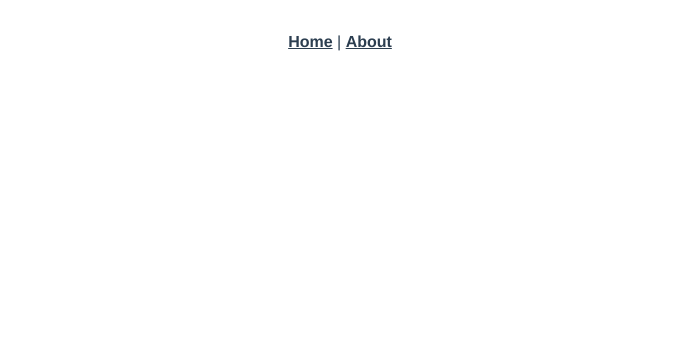
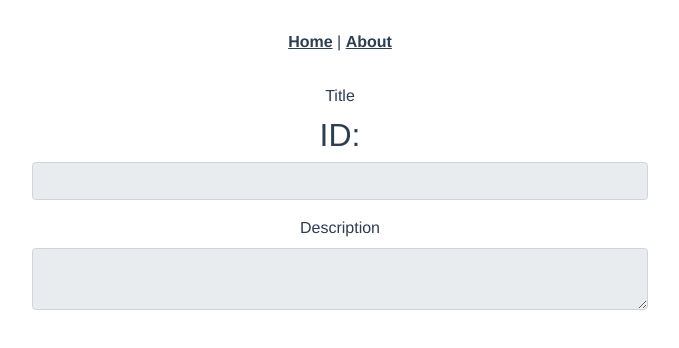
Before and after one commit to shashinvision/fullstacktodo, a Vue app in the folder todolistvue/: page /detail/1 in a window 1280 px wide. Shown: the top 348 px of the page, without its empty margins (300-979 px from the left). Built offline with nearby package versions, Linux system fonts and the light colour scheme; no server answers.

Commit message:
[ADD] detail

```diff
--- a/todolistvue/src/components/FormComponent.vue
+++ b/todolistvue/src/components/FormComponent.vue
@@ -3,6 +3,7 @@
     <form class="row g-3">
       <div class="col-md-12">
         <label for="validationDefault01" class="form-label">Title</label>
+
         <div v-if="notification" class="alert alert-success" role="alert">
           <i>Data Ingresada, los datos son los siguientes</i>
           <p>Volviendo al home en 3 segundos</p>
@@ -13,12 +14,22 @@
             </pre>
           </code>
         </div>
+        <h2 v-if="typeForm != 'add'">ID: {{ dataDetail.id }}</h2>
         <input
           type="text"
           class="form-control"
           id="validationDefault01"
           v-model="dataTask.title"
-          :readonly="typeForm != 'add'"
+          v-if="typeForm == 'add'"
+          required
+        />
+        <input
+          type="text"
+          class="form-control"
+          id="validationDefault01"
+          v-model="dataDetail.title"
+          v-if="typeForm != 'add'"
+          readonly
           required
         />
       </div>
@@ -29,7 +40,16 @@
           class="form-control"
           id="validationDefault02"
           v-model="dataTask.description"
-          :readonly="typeForm != 'add'"
+          v-if="typeForm == 'add'"
+          required
+        />
+        <textarea
+          type="text"
+          class="form-control"
+          id="validationDefault02"
+          v-model="dataDetail.description"
+          v-if="typeForm != 'add'"
+          readonly
           required
         />
       </div>
@@ -64,6 +84,12 @@ export default {
     typeForm: {
       type: String,
       default: "",
+    },
+    dataDetail: {
+      type: Object,
+      default: () => {
+        return {};
+      },
     },
   },
   methods: {
--- a/todolistvue/src/components/TaskList.vue
+++ b/todolistvue/src/components/TaskList.vue
@@ -29,6 +29,7 @@
               <td>{{ item.title }}</td>
               <td>{{ item.description }}</td>
               <td>
+                <router-link :to="{ name: 'Detail', params: { id: item.id } }">
                   <b-iconstack font-scale="1">
                     <b-icon
                       stacked
@@ -36,6 +37,7 @@
                       variant="primary"
                     ></b-icon>
                   </b-iconstack>
+                </router-link>
               </td>
               <td>
                 <b-iconstack font-scale="1">
--- a/todolistvue/src/router/index.js
+++ b/todolistvue/src/router/index.js
@@ -25,6 +25,15 @@ const routes = [
     component: () =>
       import(/* webpackChunkName: "about" */ "../views/About.vue"),
   },
+  {
+    path: "/detail/:id",
+    name: "Detail",
+    // route level code-splitting
+    // this generates a separate chunk (about.[hash].js) for this route
+    // which is lazy-loaded when the route is visited.
+    component: () =>
+      import(/* webpackChunkName: "about" */ "../views/Detail.vue"),
+  },
 ];
 
 const router = new VueRouter({
--- /dev/null
+++ b/todolistvue/src/views/Detail.vue
@@ -0,0 +1,44 @@
+<template>
+  <div>
+    <FormComponent typeForm="taskDetail" :dataDetail="data" />
+  </div>
+</template>
+
+<script>
+import FormComponent from "../components/FormComponent";
+export default {
+  components: {
+    FormComponent,
+  },
+  data() {
+    return {
+      data: {},
+    };
+  },
+  methods: {
+    async dataDetail() {
+      let url_fetch_all =
+        "http://localhost:8888/api/task/" + this.$route.params.id;
+      await fetch(url_fetch_all, {
+        method: "GET",
+      })
+        .then((res) => {
+          return res.json();
+        })
+        .then((data) => {
+          // console.log("URL", data);
+          this.data = data;
+          // console.log("URL", this.dataList);
+        })
+        .catch(function (err) {
+          console.error(err);
+        });
+    },
+  },
+  created() {
+    this.dataDetail();
+  },
+};
+</script>
+
+<style lang="scss" scoped></style>
```
Lines whose indentation alone changed are shown as unchanged.
